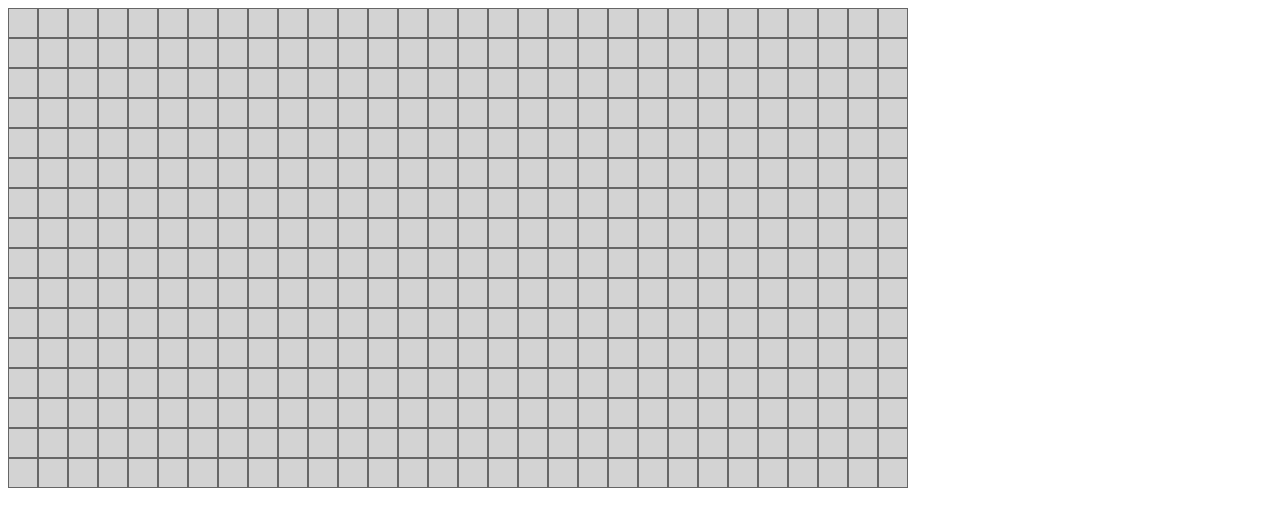
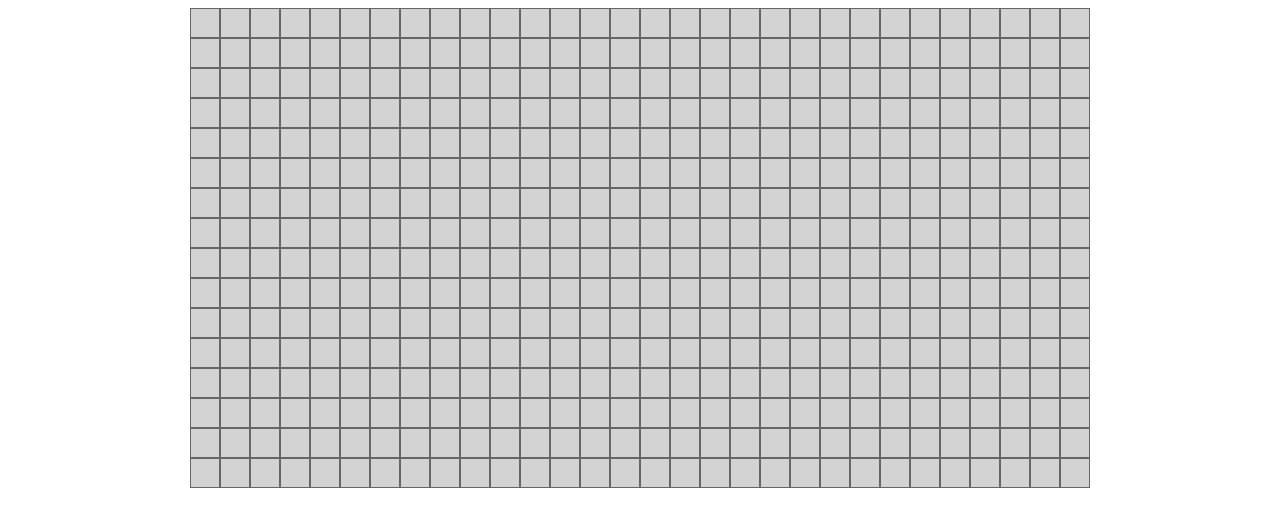
Before and after one commit to KnutStorvestre/minesweeper, a React (Vite) app: page / in a window 1280 px wide. Shown: the top 526 px of the page. Built offline with nearby package versions, Linux system fonts and the light colour scheme.

Commit message:
The board is now horizontally in the center

```diff
--- a/src/App.css
+++ b/src/App.css
@@ -0,0 +1,6 @@
+.board-container {
+    display: flex;
+    flex-direction: column;
+    justify-content: center;
+    align-items: center;
+  }
--- a/src/App.tsx
+++ b/src/App.tsx
@@ -1,6 +1,6 @@
 import Board from "./content/Board";
 import generateBoard from "./utils/generateBoard.ts";
-
+import "./App.css";
 export default function App() {
   // Beginner difficulty
   // 10 mines on a 9x9 grid
@@ -17,5 +17,9 @@ export default function App() {
 
   const grid = generateBoard(numRows, numColumns, numMines);
 
-  return <Board numRows={numRows} numCols={numColumns} grid={grid} />;
+  return (
+    <div className="board-container">
+      <Board numRows={numRows} numCols={numColumns} grid={grid} />
+    </div>
+  );
 }
--- a/src/content/Board.css
+++ b/src/content/Board.css
@@ -17,9 +17,8 @@
   border: 1px solid #666;
   background-color: lightgray;
   display: flex;
+  justify-content: center;
   align-items: center;
-  justify-content: center;
-  cursor: pointer;
 }
 
 .cell:hover {
--- a/src/content/Board.tsx
+++ b/src/content/Board.tsx
@@ -1,4 +1,4 @@
-import React, { useState } from "react";
+import { useState } from "react";
 import "../utils/getNeighbors";
 import "./Board.css";
 import getNeighbors from "../utils/getNeighbors";
```
Also changed, not shown: src/main.tsx (+7 -7 lines).
